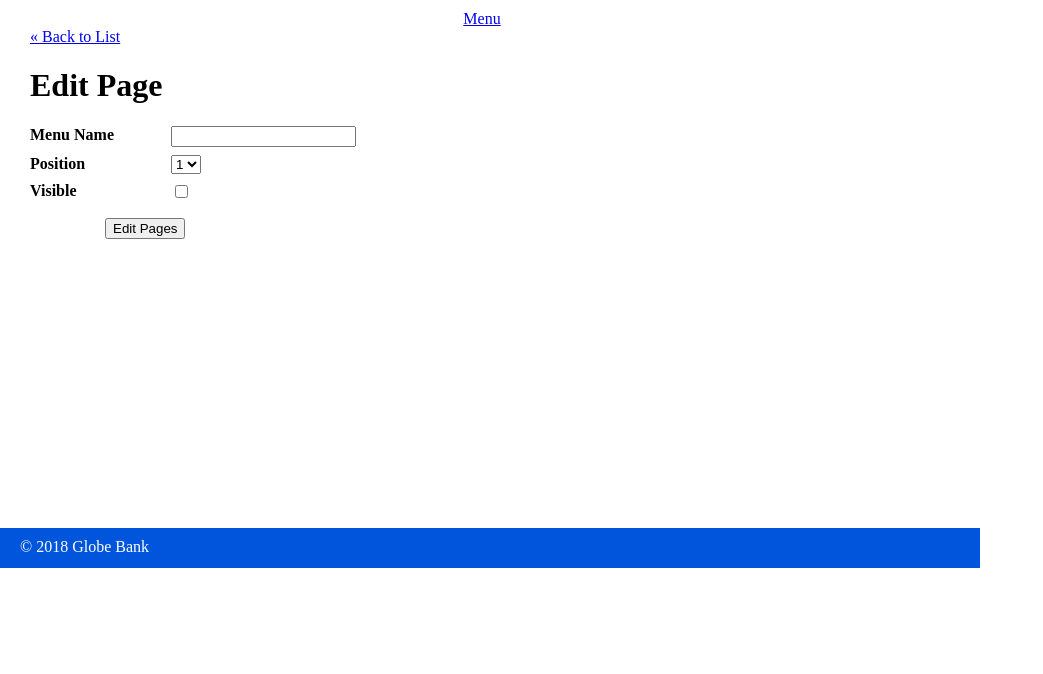
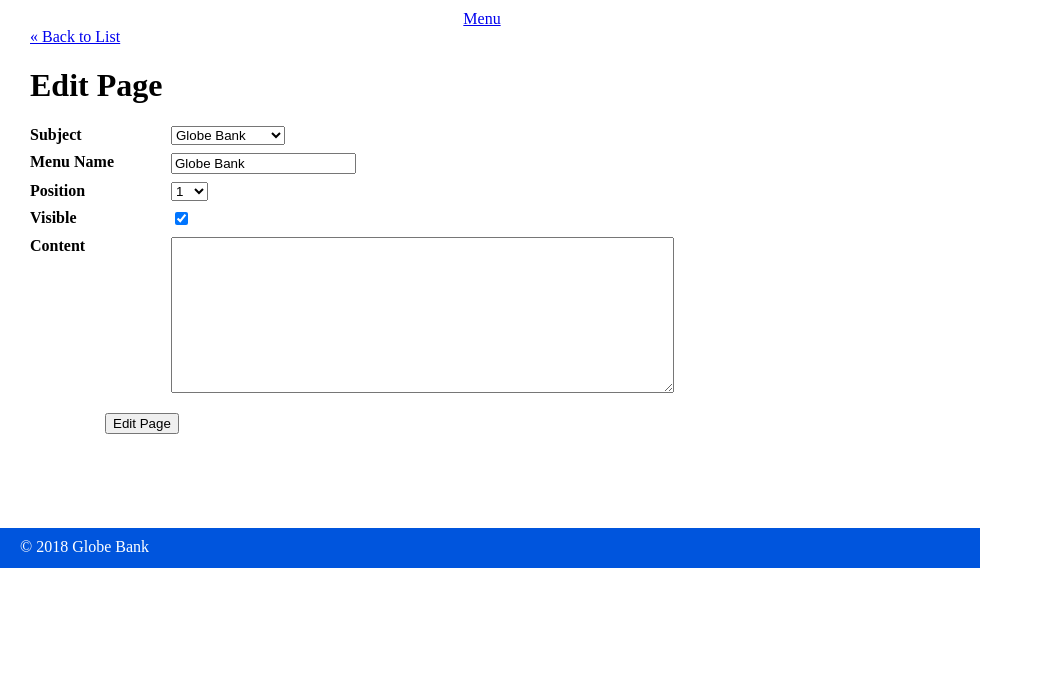
Before and after one commit to Yoimer/sql1-development, a PHP site: page /cocoon/globe_bank/public/staff/pages/edit.php?id=1 in a window 1280 px wide. Shown: the part 40-714 px from the top of the page, without its empty margins (0-1043 px from the left). Run offline with PHP 8.4, Linux system fonts and the light colour scheme; data comes from the database, SQL or seed files in the repository.

Commit message:
solution - pages CRUD

```diff
--- a/globe_bank/private/database.php
+++ b/globe_bank/private/database.php
@@ -15,7 +15,6 @@
   }
 
   function confirm_db_connect() {
-		// test if connection succeeded
     if(mysqli_connect_errno()) {
       $msg = "Database connection failed: ";
       $msg .= mysqli_connect_error();
@@ -25,7 +24,6 @@
   }
 
   function confirm_result_set($result_set) {
-		// test if query succeeded
     if (!$result_set) {
     	exit("Database query failed.");
     }
--- a/globe_bank/private/functions.php
+++ b/globe_bank/private/functions.php
@@ -22,10 +22,12 @@ function h($string="") {
 
 function error_404() {
   header($_SERVER["SERVER_PROTOCOL"] . " 404 Not Found");
+  exit();
 }
 
 function error_500() {
   header($_SERVER["SERVER_PROTOCOL"] . " 500 Internal Server Error");
+  exit();
 }
 
 function redirect_to($location) {
@@ -41,4 +43,5 @@ function is_get_request() {
   return $_SERVER['REQUEST_METHOD'] == 'GET';
 }
 
+
 ?>
--- a/globe_bank/private/initialize.php
+++ b/globe_bank/private/initialize.php
@@ -1,7 +1,5 @@
 <?php
-    ob_start(); //output buffering is turned on
-
-
+  ob_start(); // output buffering is turned on
 
   // Assign file paths to PHP constants
   // __FILE__ returns the current path to this file
--- a/globe_bank/private/query_functions.php
+++ b/globe_bank/private/query_functions.php
@@ -1,19 +1,20 @@
 <?php
+
+  // Subjects
 
   function find_all_subjects() {
     global $db;
 
     $sql = "SELECT * FROM subjects ";
-    $sql .= "ORDER BY position ASC"; // ascending order
-    //uncomment when troubleshooting
-    //echo $sql . "<br>";
+    $sql .= "ORDER BY position ASC";
+    //echo $sql;
     $result = mysqli_query($db, $sql);
     confirm_result_set($result);
     return $result;
   }
 
   function find_subject_by_id($id) {
-    global  $db;
+    global $db;
 
     $sql = "SELECT * FROM subjects ";
     $sql .= "WHERE id='" . $id . "'";
@@ -21,21 +22,21 @@
     confirm_result_set($result);
     $subject = mysqli_fetch_assoc($result);
     mysqli_free_result($result);
-    return $subject; // returns an associative array
+    return $subject; // returns an assoc. array
   }
 
   function insert_subject($subject) {
     global $db;
 
     $sql = "INSERT INTO subjects ";
-    $sql .= "(menu_name, position, visible)";
+    $sql .= "(menu_name, position, visible) ";
     $sql .= "VALUES (";
     $sql .= "'" . $subject['menu_name'] . "',";
     $sql .= "'" . $subject['position'] . "',";
     $sql .= "'" . $subject['visible'] . "'";
     $sql .= ")";
     $result = mysqli_query($db, $sql);
-    // for insert statements, $result is true/false
+    // For INSERT statements, $result is true/false
     if($result) {
       return true;
     } else {
@@ -57,7 +58,7 @@
     $sql .= "LIMIT 1";
 
     $result = mysqli_query($db, $sql);
-		// for UPDATE statements, $result is true/false
+    // For UPDATE statements, $result is true/false
     if($result) {
       return true;
     } else {
@@ -66,18 +67,18 @@
       db_disconnect($db);
       exit;
     }
+
   }
 
-  function delete_subjects($id) {
+  function delete_subject($id) {
     global $db;
 
     $sql = "DELETE FROM subjects ";
     $sql .= "WHERE id='" . $id . "' ";
     $sql .= "LIMIT 1";
-
     $result = mysqli_query($db, $sql);
 
-    // for DELETE statements, $result is true/false
+    // For DELETE statements, $result is true/false
     if($result) {
       return true;
     } else {
@@ -88,16 +89,96 @@
     }
   }
 
+  // Pages
+
   function find_all_pages() {
     global $db;
 
     $sql = "SELECT * FROM pages ";
-    $sql .= "ORDER BY position ASC"; // ascending order
-    //uncomment when troubleshooting
-    //echo $sql . "<br>";
+    $sql .= "ORDER BY subject_id ASC, position ASC";
     $result = mysqli_query($db, $sql);
     confirm_result_set($result);
     return $result;
   }
 
+  function find_page_by_id($id) {
+    global $db;
+
+    $sql = "SELECT * FROM pages ";
+    $sql .= "WHERE id='" . $id . "'";
+    $result = mysqli_query($db, $sql);
+    confirm_result_set($result);
+    $page = mysqli_fetch_assoc($result);
+    mysqli_free_result($result);
+    return $page; // returns an assoc. array
+  }
+
+  function insert_page($page) {
+    global $db;
+
+    $sql = "INSERT INTO pages ";
+    $sql .= "(subject_id, menu_name, position, visible, content) ";
+    $sql .= "VALUES (";
+    $sql .= "'" . $page['subject_id'] . "',";
+    $sql .= "'" . $page['menu_name'] . "',";
+    $sql .= "'" . $page['position'] . "',";
+    $sql .= "'" . $page['visible'] . "',";
+    $sql .= "'" . $page['content'] . "'";
+    $sql .= ")";
+    $result = mysqli_query($db, $sql);
+    // For INSERT statements, $result is true/false
+    if($result) {
+      return true;
+    } else {
+      // INSERT failed
+      echo mysqli_error($db);
+      db_disconnect($db);
+      exit;
+    }
+  }
+
+  function update_page($page) {
+    global $db;
+
+    $sql = "UPDATE pages SET ";
+    $sql .= "subject_id='" . $page['subject_id'] . "', ";
+    $sql .= "menu_name='" . $page['menu_name'] . "', ";
+    $sql .= "position='" . $page['position'] . "', ";
+    $sql .= "visible='" . $page['visible'] . "', ";
+    $sql .= "content='" . $page['content'] . "' ";
+    $sql .= "WHERE id='" . $page['id'] . "' ";
+    $sql .= "LIMIT 1";
+
+    $result = mysqli_query($db, $sql);
+    // For UPDATE statements, $result is true/false
+    if($result) {
+      return true;
+    } else {
+      // UPDATE failed
+      echo mysqli_error($db);
+      db_disconnect($db);
+      exit;
+    }
+
+  }
+
+  function delete_page($id) {
+    global $db;
+
+    $sql = "DELETE FROM pages ";
+    $sql .= "WHERE id='" . $id . "' ";
+    $sql .= "LIMIT 1";
+    $result = mysqli_query($db, $sql);
+
+    // For DELETE statements, $result is true/false
+    if($result) {
+      return true;
+    } else {
+      // DELETE failed
+      echo mysqli_error($db);
+      db_disconnect($db);
+      exit;
+    }
+  }
+
 ?>
--- a/globe_bank/private/shared/staff_footer.php
+++ b/globe_bank/private/shared/staff_footer.php
@@ -1,10 +1,10 @@
 <footer>
-    &copy; <?php echo date('Y'); ?> Globe Bank
+  &copy; <?php echo date('Y'); ?> Globe Bank
 </footer>
 
-  </body>
+</body>
 </html>
 
 <?php
-	db_disconnect($db);
+  db_disconnect($db);
 ?>
--- a/globe_bank/private/shared/staff_header.php
+++ b/globe_bank/private/shared/staff_header.php
@@ -1,26 +1,23 @@
 <?php
-    if (!isset($page_title))
-    {
-      $page_title = 'Staff Area';
-    }
+  if(!isset($page_title)) { $page_title = 'Staff Area'; }
 ?>
 
 <!doctype html>
 
 <html lang="en">
   <head>
-    <title>GBI - <?php echo $page_title; ?></title>
+    <title>GBI - <?php echo h($page_title); ?></title>
     <meta charset="utf-8">
-    <link rel="stylesheet" media="all" href="<?php echo url_for('/stylesheets/staff.css'); ?>"/>
+    <link rel="stylesheet" media="all" href="<?php echo url_for('/stylesheets/staff.css'); ?>" />
   </head>
 
   <body>
     <header>
-        <h1>GBI Staff Area</h1>
+      <h1>GBI Staff Area</h1>
     </header>
 
     <navigation>
-        <ul>
-            <li><a href="<?php echo url_for(('/staff/index.php')); ?>">Menu</a></li>
-        </ul>
+      <ul>
+        <li><a href="<?php echo url_for('/staff/index.php'); ?>">Menu</a></li>
+      </ul>
     </navigation>
--- a/globe_bank/public/staff/pages/edit.php
+++ b/globe_bank/public/staff/pages/edit.php
@@ -2,38 +2,46 @@
 
 require_once('../../../private/initialize.php');
 
-/* if id is not present, just redirect to index */
-
 if(!isset($_GET['id'])) {
   redirect_to(url_for('/staff/pages/index.php'));
 }
-
-/* initialization   */
-
 $id = $_GET['id'];
-$menu_name = '';
-$position = '';
-$visible = '';
-
-/* if not post request, just show page */
 
 if(is_post_request()) {
 
   // Handle form values sent by new.php
 
-    $menu_name = isset($_POST['menu_name']) ? $_POST['menu_name'] : 'DEFAULT VALUE';
-    $position  = isset($_POST['position']) ? $_POST['position'] : 'DEFAULT VALUE';
-    $visible = isset($_POST['visible']) ? $_POST['visible'] : 'DEFAULT VALUE';
+  $page = [];
+  $page['id'] = $id;
+  $page['subject_id'] = isset($_POST['visible']) ? $_POST['subject_id'] : 'DEFAULT VALUE';
+  $page['menu_name'] = isset($_POST['menu_name']) ? $_POST['menu_name'] : 'DEFAULT VALUE';
+  $page['position'] = isset($_POST['position']) ? $_POST['position'] : 'DEFAULT VALUE';
+  $page['visible'] = isset($_POST['visible']) ? $_POST['visible'] : 'DEFAULT VALUE';
+  $page['content'] = isset($_POST['visible']) ? $_POST['content'] : 'DEFAULT VALUE';
 
-    echo "Form parameters<br />";
-    echo "Menu name: " . $menu_name . "<br />";
-    echo "Position: " . $position . "<br />";
-    echo "Visible: " . $visible . "<br />";
+
+  /*$page['subject_id'] = $_POST['subject_id'] ?? '';
+  $page['menu_name'] = $_POST['menu_name'] ?? '';
+  $page['position'] = $_POST['position'] ?? '';
+  $page['visible'] = $_POST['visible'] ?? '';
+  $page['content'] = $_POST['content'] ?? '';*/
+
+  $result = update_page($page);
+  redirect_to(url_for('/staff/pages/show.php?id=' . $id));
+
+} else {
+
+  $page = find_page_by_id($id);
+
+  $page_set = find_all_pages();
+  $page_count = mysqli_num_rows($page_set);
+  mysqli_free_result($page_set);
+
 }
 
 ?>
 
-<?php $page_title = 'Edit Pages'; ?>
+<?php $page_title = 'Edit Page'; ?>
 <?php include(SHARED_PATH . '/staff_header.php'); ?>
 
 <div id="content">
@@ -45,29 +53,58 @@ if(is_post_request()) {
 
     <form action="<?php echo url_for('/staff/pages/edit.php?id=' . h(u($id))); ?>" method="post">
       <dl>
+        <dt>Subject</dt>
+        <dd>
+          <select name="subject_id">
+          <?php
+            $subject_set = find_all_subjects();
+            while($subject = mysqli_fetch_assoc($subject_set)) {
+              echo "<option value=\"" . h($subject['id']) . "\"";
+              if($page["subject_id"] == $subject['id']) {
+                echo " selected";
+              }
+              echo ">" . h($subject['menu_name']) . "</option>";
+            }
+            mysqli_free_result($subject_set);
+          ?>
+          </select>
+        </dd>
+      </dl>
+      <dl>
         <dt>Menu Name</dt>
-                <dd><input type="text" name="menu_name" value="<?php echo $menu_name; ?>" /></dd>
+        <dd><input type="text" name="menu_name" value="<?php echo h($page['menu_name']); ?>" /></dd>
       </dl>
-
       <dl>
         <dt>Position</dt>
         <dd>
           <select name="position">
-                        <option value="1">1</option>
+            <?php
+              for($i=1; $i <= $page_count; $i++) {
+                echo "<option value=\"{$i}\"";
+                if($page["position"] == $i) {
+                  echo " selected";
+                }
+                echo ">{$i}</option>";
+              }
+            ?>
           </select>
         </dd>
       </dl>
-
       <dl>
         <dt>Visible</dt>
         <dd>
           <input type="hidden" name="visible" value="0" />
-                    <input type="checkbox" name="visible" value="1" />
+          <input type="checkbox" name="visible" value="1"<?php if($page['subject_id'] == "1") { echo " checked"; } ?> />
         </dd>
       </dl>
-
+      <dl>
+        <dt>Content</dt>
+        <dd>
+          <textarea name="content" cols="60" rows="10"><?php echo h($page['content']); ?></textarea>
+        </dd>
+      </dl>
       <div id="operations">
-                <input type="submit" value="Edit Pages" />
+        <input type="submit" value="Edit Page" />
       </div>
     </form>
 
--- a/globe_bank/public/staff/subjects/delete.php
+++ b/globe_bank/public/staff/subjects/delete.php
@@ -9,8 +9,9 @@ $id = $_GET['id'];
 
 if(is_post_request()) {
 
-  $result = delete_subjects($id);
+  $result = delete_subject($id);
   redirect_to(url_for('/staff/subjects/index.php'));
+
 } else {
   $subject = find_subject_by_id($id);
 }
```
Also changed, not shown: globe_bank/private/db_credentials.php (+4 -4 lines), globe_bank/public/staff/index.php (+9 -8 lines), globe_bank/public/staff/pages/delete.php (added, +42 -0 lines), globe_bank/public/staff/pages/index.php (+4 -3 lines), globe_bank/public/staff/pages/new.php (+63 -17 lines), globe_bank/public/staff/pages/show.php (+30 -18 lines), globe_bank/public/staff/subjects/create.php (+0 -8 lines), globe_bank/public/staff/subjects/edit.php (+3 -14 lines), globe_bank/public/staff/subjects/index.php (+3 -6 lines), globe_bank/public/staff/subjects/new.php (+1 -8 lines), globe_bank/public/staff/subjects/show.php (+4 -23 lines). Lines whose indentation alone changed are shown as unchanged.
